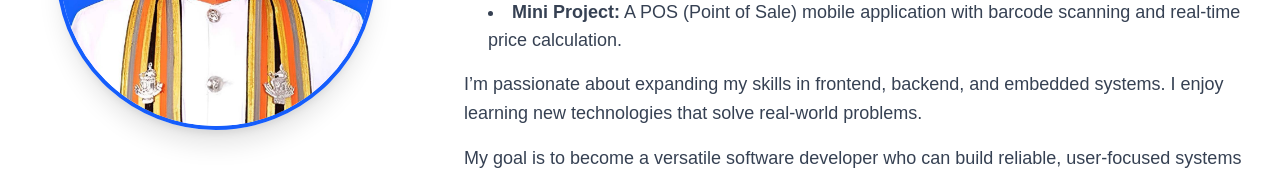
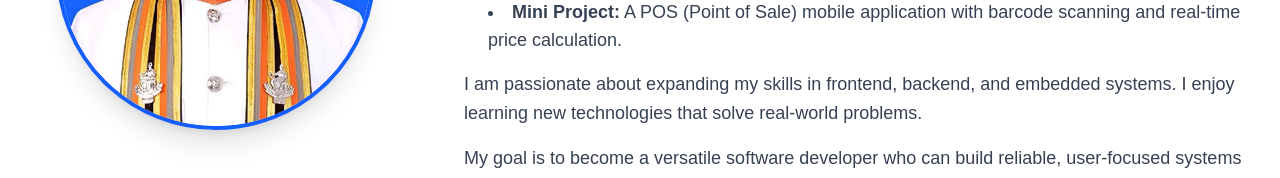
Before and after one commit to kkimm1112/Portfolio-website, a Next.js app: page / in a window 1280 px wide. Shown: the part 419-597 px from the top of the page. Built offline with nearby package versions, Linux system fonts and the light colour scheme.

Commit message:
update new deploy1

```diff
--- a/src/app/components/AboutMeSection.tsx
+++ b/src/app/components/AboutMeSection.tsx
@@ -1,7 +1,6 @@
 // src/component/AboutMeSection.tsx
 
 import Image from "next/image";
-import Link from "next/link"; // ถ้ามีลิงก์ไปยัง Full Resume Page
 
 export default function AboutMeSection() {
   return (
@@ -20,7 +19,7 @@ export default function AboutMeSection() {
           </div>
         </div>
 
-        {/* ข้อมูลเกี่ยวกับฉัน */}
+
         <div className="w-full md:w-2/3 text-center md:text-left">
           <h2 className="text-xs font-bold text-blue-600 uppercase tracking-widest mb-2">
             Who I Am
@@ -52,7 +51,7 @@ export default function AboutMeSection() {
           </ul>
 
           <p className="text-gray-700 text-base sm:text-lg leading-relaxed mb-4">
-            I’m passionate about expanding my skills in frontend, backend, and
+            I am passionate about expanding my skills in frontend, backend, and
             embedded systems. I enjoy learning new technologies that solve
             real-world problems.
           </p>
@@ -62,12 +61,7 @@ export default function AboutMeSection() {
             reliable, user-focused systems and collaborate effectively in
             professional teams.
           </p>
-          {/* <Link
-            href="/about" // หรือลิงก์ไปยังหน้า About ที่มีรายละเอียดเพิ่มเติม
-            className="inline-block bg-blue-600 text-white font-semibold py-3 px-8 rounded-full hover:bg-blue-700 transition-colors duration-300 transform hover:scale-105 shadow-lg"
-          >
-            Learn More About Me
-          </Link> */}
+
         </div>
       </div>
     </section>
--- a/src/app/components/ProjectsSection.tsx
+++ b/src/app/components/ProjectsSection.tsx
@@ -2,7 +2,7 @@
 
 import { useState, useRef, useEffect, useMemo } from "react";
 import ProjectCard from "./ProjectCard";
-import Link from "next/link";
+// import Link from "next/link";
 import { useWindowWidth } from "../hooks/useWindowWidth";
 import { projectsData } from "@/lib/datawork"; // นำเข้าข้อมูลโปรเจกต์จากไฟล์ datawork.ts
 
@@ -22,7 +22,7 @@ interface ProjectsSectionProps {
 
 export default function ProjectsSection({ projects }: ProjectsSectionProps) {
   const width = useWindowWidth(); // <== ตรวจจับความกว้าง
-  const [activeType, setActiveType] = useState<"Software" | "Engineer" | "All">("All");
+  const [activeType] = useState<"Software" | "Engineer" | "All">("All");
   const [currentIndex, setCurrentIndex] = useState(0);
   const [isTransitioning, setIsTransitioning] = useState(false);
   const slideInterval = useRef<NodeJS.Timeout | null>(null);
--- a/src/app/projects/[projectId]/page.tsx
+++ b/src/app/projects/[projectId]/page.tsx
@@ -3,7 +3,7 @@
 
 import Image from "next/image";
 import { notFound } from "next/navigation"; // สำหรับจัดการกรณีไม่พบโปรเจกต์
-import { getProjectById, Project, allProjectsData } from "@/lib/projects"; // นำเข้า Project interface, ฟังก์ชัน getProjectById และ allProjectsData จากไฟล์ที่คุณสร้างไว้
+import { getProjectById, allProjectsData } from "@/lib/projects"; // นำเข้า Project interface, ฟังก์ชัน getProjectById และ allProjectsData จากไฟล์ที่คุณสร้างไว้
 // สมมติว่านี่คือข้อมูลโปรเจกต์ของคุณ (ควรดึงมาจาก API หรือฐานข้อมูลจริง)
 // ข้อมูลนี้ควรเหมือนกับที่คุณใช้ใน ProjectsSection.tsx แต่มีรายละเอียดเพิ่มเติม
 import ProjectGallery from "@/app/components/ProjectGallery" // นำเข้า ProjectGallery component
```
Also changed, not shown: src/app/components/ContactSection.tsx (+3 -25 lines).
